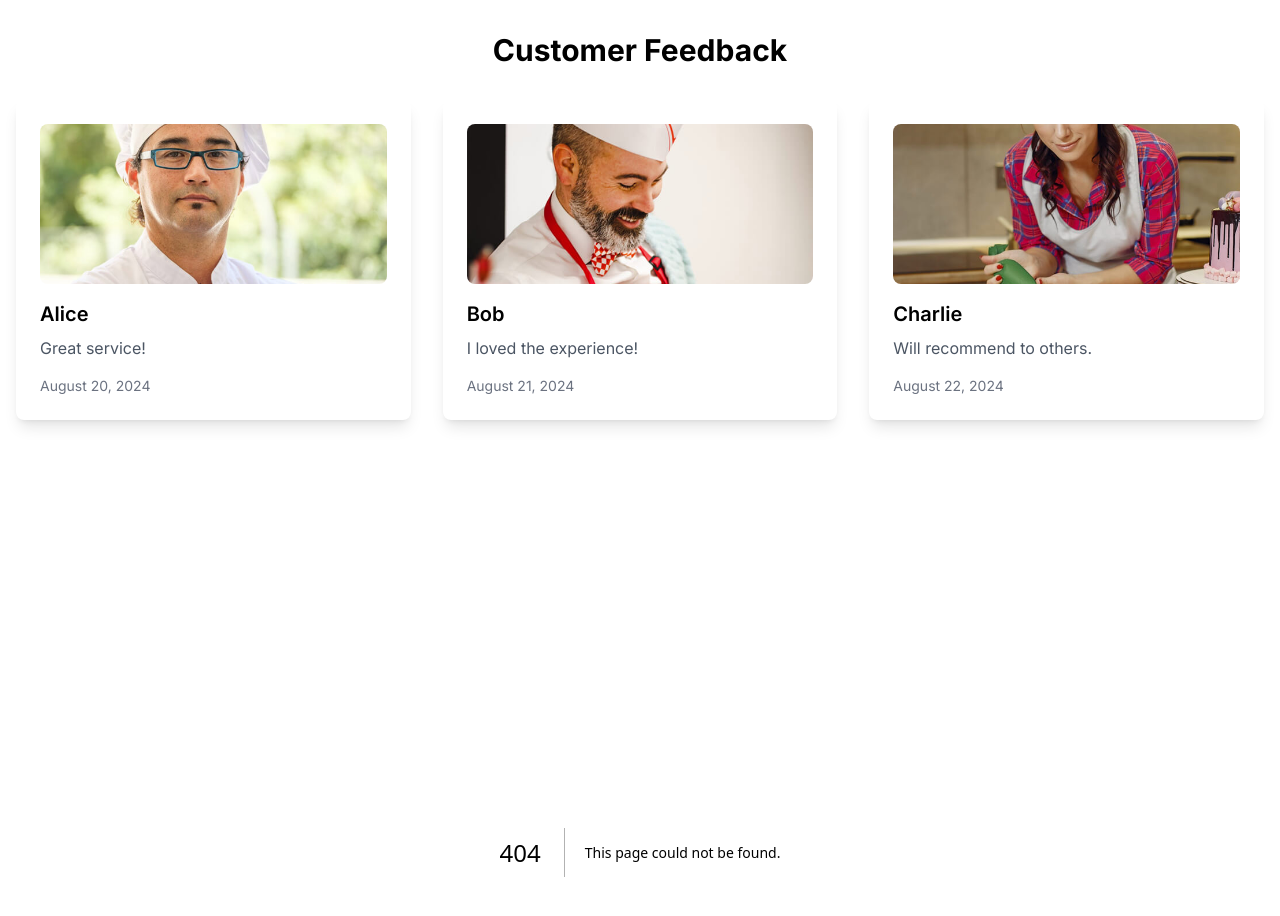
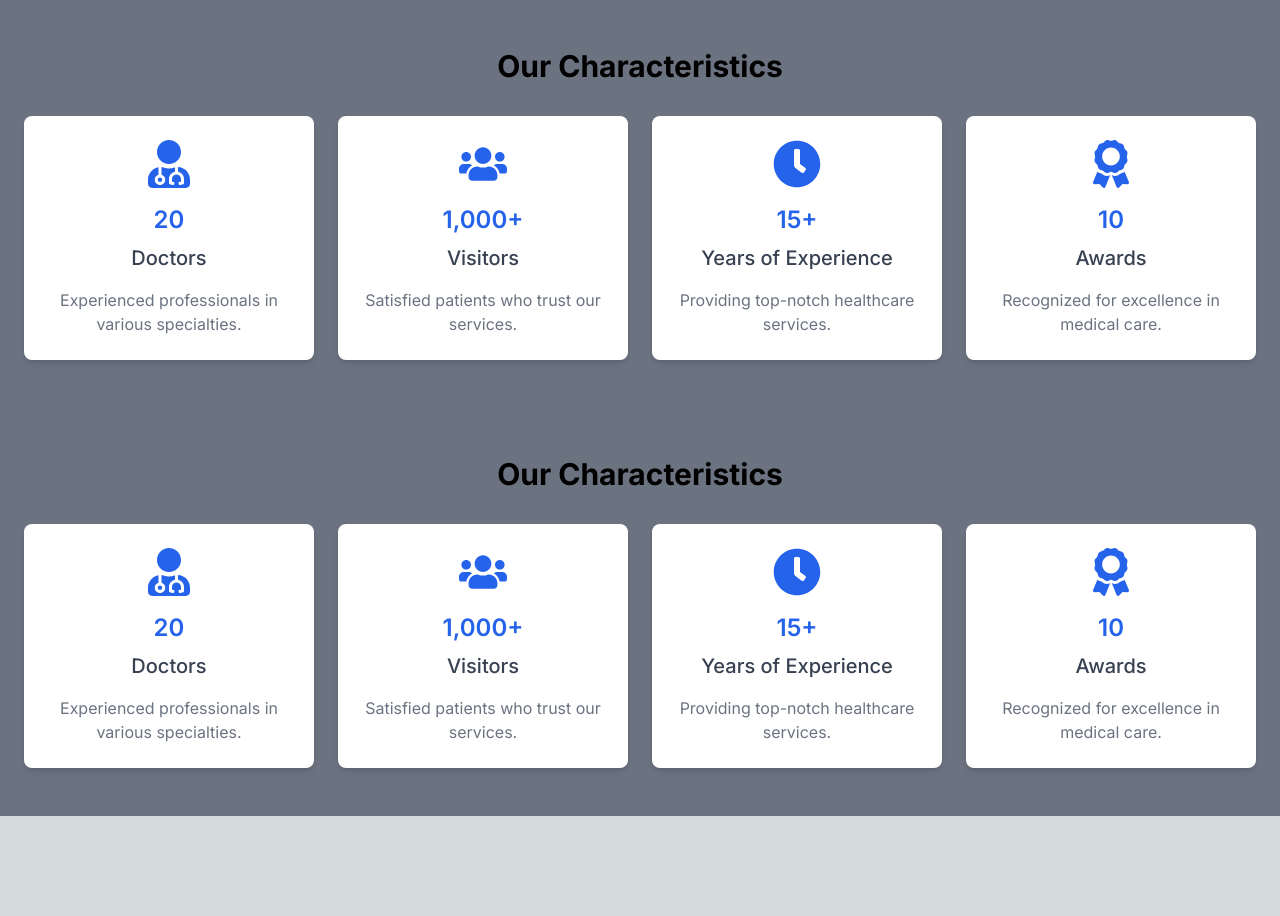
Before and after one commit to ZiadEldeep/learnNext, a Next.js app: page /characteristics in a window 1280 px wide. Before the commit this address had no page. Shown: the top 916 px of the page. After the commit the page ends 816 px from the top, so only its background shows below. Built offline with nearby package versions, Linux system fonts and the light colour scheme.

Commit message:
Characteristics

```diff
--- /dev/null
+++ b/app/characteristics/page.tsx
@@ -0,0 +1,51 @@
+import React from 'react';
+import { FaUserMd, FaUsers, FaClock, FaAward } from 'react-icons/fa';
+
+const Characteristics = () => {
+  const data = [
+    {
+      title: 'Doctors',
+      value: '20',
+      description: 'Experienced professionals in various specialties.',
+      icon: <FaUserMd className="w-12 h-12 text-blue-600 mx-auto" />,
+    },
+    {
+      title: 'Visitors',
+      value: '1,000+',
+      description: 'Satisfied patients who trust our services.',
+      icon: <FaUsers className="w-12 h-12 text-blue-600 mx-auto" />,
+    },
+    {
+      title: 'Years of Experience',
+      value: '15+',
+      description: 'Providing top-notch healthcare services.',
+      icon: <FaClock className="w-12 h-12 text-blue-600 mx-auto" />,
+    },
+    {
+      title: 'Awards',
+      value: '10',
+      description: 'Recognized for excellence in medical care.',
+      icon: <FaAward className="w-12 h-12 text-blue-600 mx-auto" />,
+    },
+  ];
+
+  return (
+<section className="py-12 bg-gray-500">
+      <div className="container mx-auto px-6">
+        <h2 className="text-3xl font-bold text-center mb-8">Our Characteristics</h2>
+        <div className="grid grid-cols-1 md:grid-cols-2 lg:grid-cols-4 gap-6">
+          {data.map((item, index) => (
+            <div key={index} className="p-6 bg-white rounded-lg shadow-md text-center">
+              {item.icon}
+              <h3 className="text-2xl font-semibold text-blue-600 mt-4">{item.value}</h3>
+              <p className="text-xl font-medium text-gray-700 mt-2">{item.title}</p>
+              <p className="text-gray-500 mt-4">{item.description}</p>
+            </div>
+          ))}
+        </div>
+      </div>
+    </section>
+  );
+};
+
+export default Characteristics;
--- a/app/layout.tsx
+++ b/app/layout.tsx
@@ -8,6 +8,7 @@ import Card from "@/components/Card";
 import Card1 from "./card1/page";
 import BlogPage from "./blog/page";
 import FeedbackComponent from "./feedback/page";
+import Characteristics from "./characteristics/page";
 
 const inter = Inter({ subsets: ["latin"] });
 
@@ -27,7 +28,8 @@ export default function RootLayout({
       {/* <Header /> */}
       {/* <Contact/>   */}
     {/* <BlogPage /> */}
-    <FeedbackComponent />
+    {/* <FeedbackComponent /> */}
+    <Characteristics />
         {children}
         {/* <Footer /> */}
         </body>
--- a/package.json
+++ b/package.json
@@ -9,6 +9,7 @@
     "lint": "next lint"
   },
   "dependencies": {
+    "@heroicons/react": "^2.1.5",
     "next": "14.2.5",
     "react": "^18",
     "react-dom": "^18",
```
Also changed, not shown: 1 other file (tests, documents, lock files or other folders).
